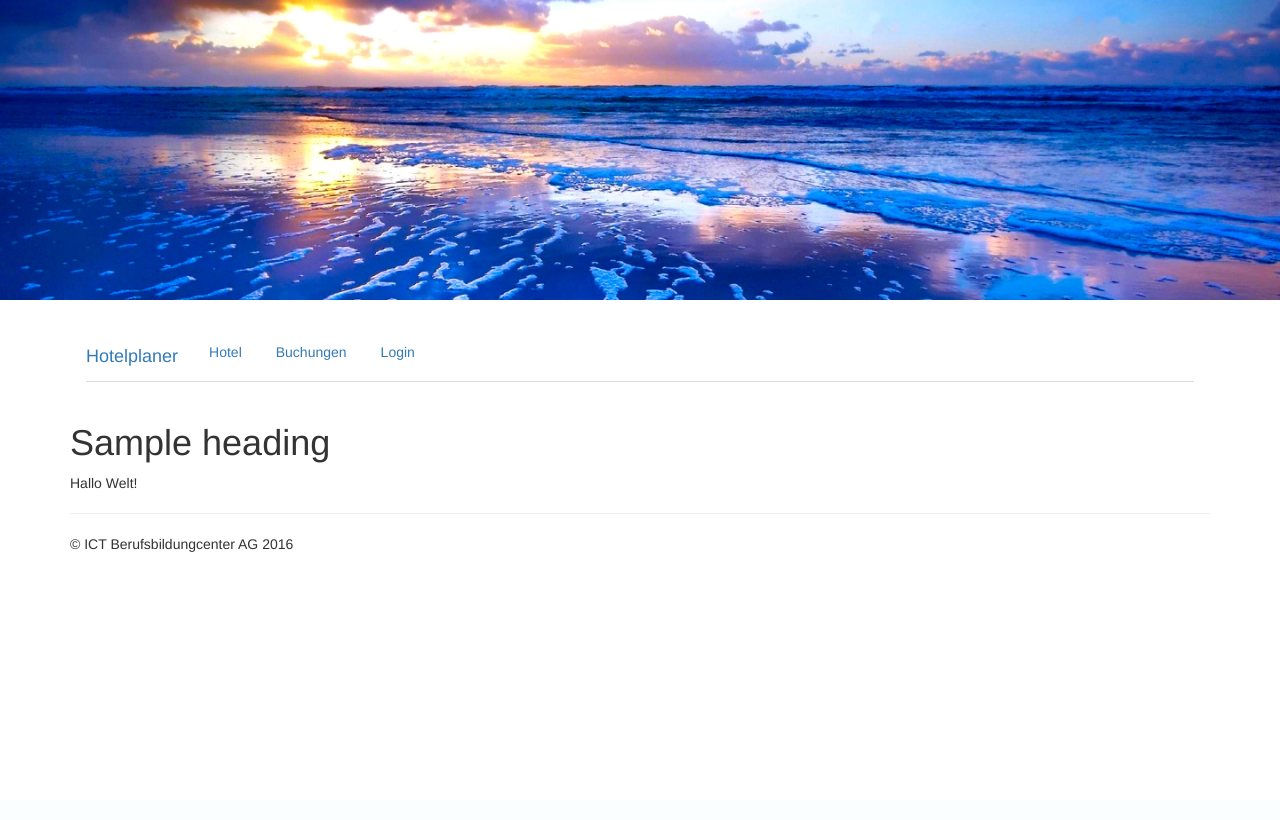
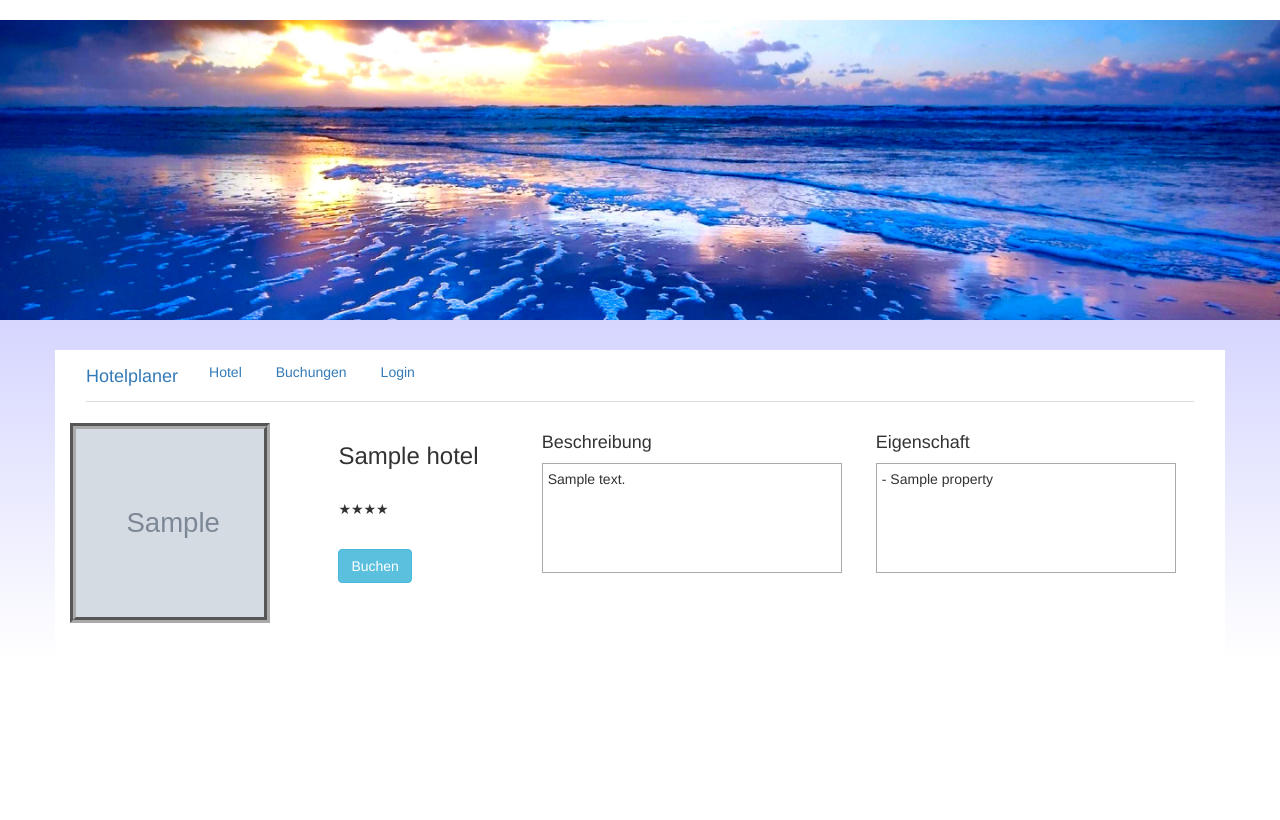
Before and after one commit to ThinhDavidVuong/Hotelplaner, a PHP site: template view/default_index.php in a window 1280 px wide. Before the commit the page ends 552 px from the top, so only its background shows below. Run offline with PHP 8.4, Linux system fonts and the light colour scheme; the template is opened without the code that fills it: most values are stand-ins (such as "Sample title", 1, 10 or a date in 2020); grey boxes marked "Sample" are stand-in pictures; some libraries are stand-ins or nearby versions.

Commit message:
Hotelplaner
Alles wird von der DB geholt

```diff
--- a/public/css/style.css
+++ b/public/css/style.css
@@ -1,9 +1,5 @@
-.back {
-  position: absolute;
-  height: 100%;
-  width: 100%;
-  background-color: transparent;
-  /*background-image:linear-gradient(blue -180%, white 80%);*/
+#info {
+  width: 180px;
 }
 
 div.container {
@@ -11,7 +7,6 @@ div.container {
 }
 
 div.jumbotron {
-
   height: 300px;
   background-image: url("../images/meer.jpg");
   background-repeat: no-repeat;
@@ -19,6 +14,42 @@ div.jumbotron {
   background-size: cover;
 }
 
-#view {
+div.hotel {
+  height: 200px;
+  width: 200px;
+  background-repeat: no-repeat;
+  background-position: 45% 0%;
+  background-size: cover;
+  border: 6px groove #aaaaaa ;
+  float: left;
+}
 
+.back {
+  position: absolute;
+  height: 100%;
+  width: 100%;
+  background-color: transparent;
+  background-image:linear-gradient(blue -180%, white 80%);
 }
+
+.right {
+  float:right;
+  padding-right: 3%;
+}
+
+.left {
+  float: left;
+  margin-left: 6%;
+}
+
+.description-box {
+  min-height: 110px;
+  width: 300px;
+  border: 1px solid #aaa;
+  padding: 5px;
+}
+
+.hotel-entry {
+  height: 200px;
+  margin-bottom: 8%;
+}
--- a/view/default_index.php
+++ b/view/default_index.php
@@ -1 +1,25 @@
-Hallo Welt!
+
+    <?php foreach ($hotels as $hotel) : ?>
+        <div class="hotel-entry">
+
+            <div class="hotel" style="background-image: url('<?= $hotel->image ?>')"></div>
+
+            <div id="info" class="left">
+                <h3> <?= $hotel->name; ?> </h3><br>
+                <p> <?php for ($x = 0; $x < $hotel->stars; $x++) : ?>&#9733<?php endfor; ?> </p><br>
+                <button type="button" class="btn btn-info">Buchen</button>
+            </div>
+
+            <div class="right">
+                <h4>Eigenschaft</h4>
+                <div class="description-box"><?php foreach ($hotel->properties as $prop) { echo " - ". $prop->property . "<br>"; } ?></div>
+            </div>
+
+            <div class="right">
+                <h4>Beschreibung</h4>
+                <div class="description-box"><?= $hotel->description; ?></div>
+            </div>
+        </div>
+    <?php endforeach; ?>
+    </div>
+</div>
--- a/view/footer.php
+++ b/view/footer.php
@@ -1,10 +1,9 @@
         <hr>
         <footer>
-          <p>&copy; ICT Berufsbildungcenter AG 2016</p>
+<!--          <p>&copy; ICT Berufsbildungcenter AG 2016</p>-->
         </footer>
     </div>
 </div>
-
     <script src="https://ajax.googleapis.com/ajax/libs/jquery/1.11.3/jquery.min.js"></script>
     <script src="https://maxcdn.bootstrapcdn.com/bootstrap/3.3.6/js/bootstrap.min.js" integrity="sha384-0mSbJDEHialfmuBBQP6A4Qrprq5OVfW37PRR3j5ELqxss1yVqOtnepnHVP9aJ7xS" crossorigin="anonymous"></script>
   </body>
--- a/view/header.php
+++ b/view/header.php
@@ -31,15 +31,9 @@
                               <span class="icon-bar"></span>
                               <span class="icon-bar"></span>
                           </button>
-                          <a class="navbar-brand" href="/">Hotelplaner</a>
+                          <a class="navbar-brand">Hotelplaner</a>
                       </div>
                       <div id="navbar" class="collapse navbar-collapse">
-        <!--                  <ul class="nav navbar-nav">-->
-        <!--                      <li><a href="/">Home</a></li>-->
-        <!--                      <li><a href="/user">Benutzer</a></li>-->
-        <!--                      <li><a href="/user/create">Benutzer erstellen</a></li>-->
-        <!--                  </ul>-->
-
                           <ul class="nav nav-tabs">
                               <li><a href="/">Hotel</a></li>
                               <li><a href="/user">Buchungen</a></li>
@@ -49,4 +43,4 @@
                   </div>
               </nav>
       <div class="container">
-          <h1><?= $heading ?></h1>
+<!--          <h1>--><?//= $heading ?><!--</h1>-->
```
Also changed, not shown: controller/DefaultController.php (+8 -0 lines), repository/HotelRepository.php (added, +54 -0 lines), repository/PropertyRepository.php (added, +51 -0 lines), public/images/hotels/raffles-dubai.jpg (added), public/images/hotels/schweizerhof.jpg (added).
